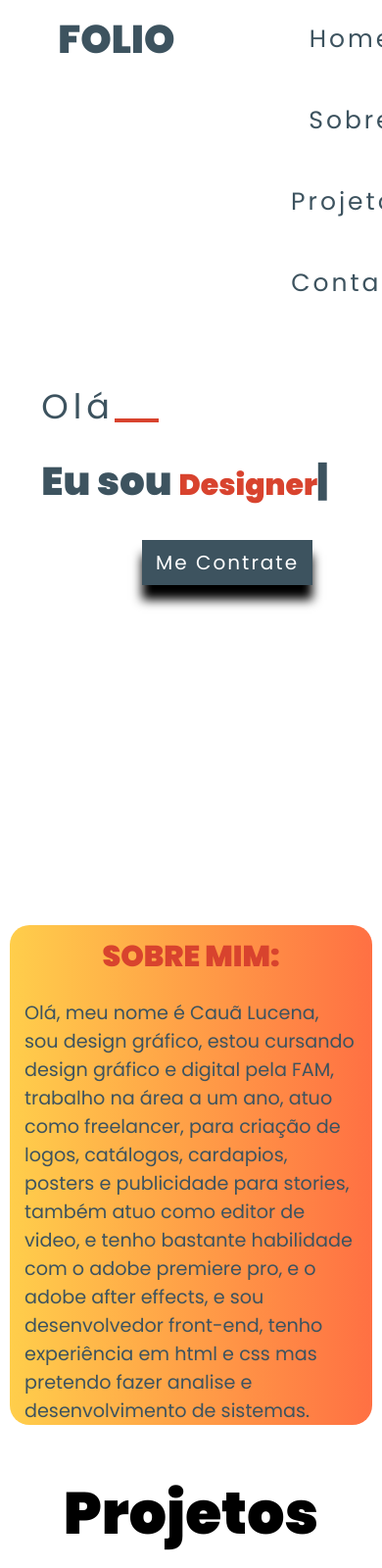
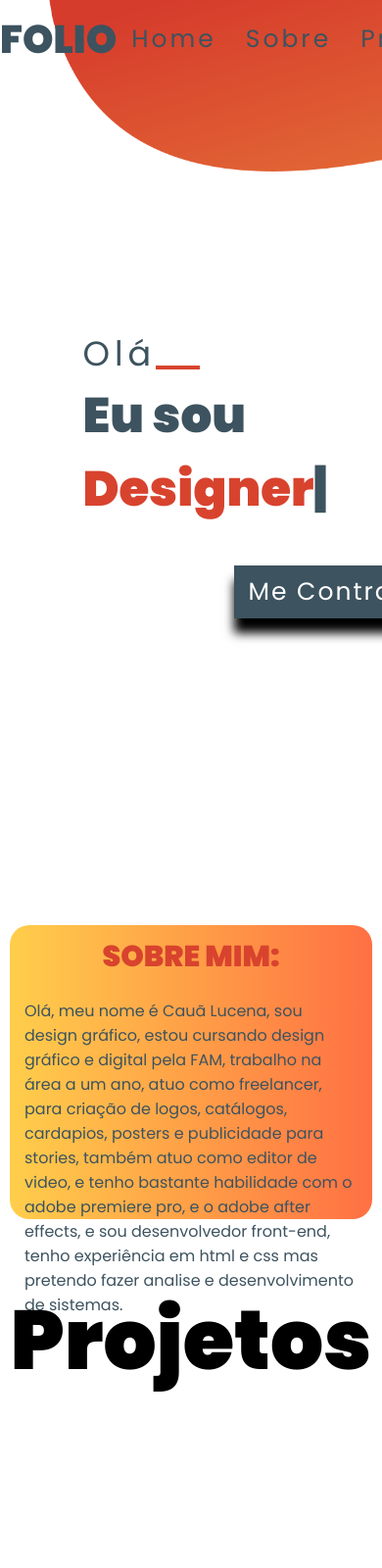
Before and after one commit to Luceunna/caualucena, a plain HTML site: page index.html in a window 390 px wide. Shown: the top 1600 px of the page at 98% size. Drawn offline with nearby package versions, Linux system fonts and the light colour scheme; a script that the page names is missing; files whose address does not match are found by name.

Commit message:
2 commit

```diff
--- a/css/style.css
+++ b/css/style.css
@@ -241,64 +241,8 @@ h3{
     text-transform: uppercase;
   }
   @media only screen and (max-width: 768px) {
-    .container {
-        background-size: auto; /* Adapta o tamanho do plano de fundo */
-    }
-}
-
-/* Restante do seu CSS existente */
-
-/* ... */
-
-/* Adaptações específicas para dispositivos móveis */
-
-@media only screen and (max-width: 768px) {
-    body{
+    body {
         overflow-x: scroll;
-    }
-    .nav {
-        flex-direction: column;
-        align-items: center;
-        height: auto;
-    }
-
-    .navItems {
-        margin-top: 0px;
-    }
-
-    .navItems li {
-        margin: 0px 0;
-    }
-
-    .links {
-        margin-top: 20px;
-    }
-
-    .wrapper {
-        padding: 0 5%;
-    }
-
-    .cols {
-        width: 100%;
-    }
-
-    .imgbox {
-        width: 100%;
-        left: 0;
-    }
-
-    .btns {
-        width: 100%;
-        left: 0;
-    }
-
-    .button {
-        font-size: 20px;
-        margin: 20px 5px;
-    }
-
-    .partedois {
-        height: auto;
     }
 
     .sobre {
@@ -307,83 +251,7 @@ h3{
     }
 
     .sobremim {
-        font-size: 120%;
+        font-size: 100%;
         margin: 15px;
     }
-
-    .pj {
-        font-size: 60px;
-        padding-top: 30px;
-    }
-
-    .circle img {
-        width: 150px;
-        height: 150px;
-    }
-
-    footer {
-        padding: 10px;
-    }
-
-    footer p {
-        font-size: 30px;
-    }
 }
-@media only screen and (max-width: 768px) {
-    .nav {
-        flex-direction: column;
-        align-items: center;
-        height: auto;
-    }
-
-    .navItems {
-        margin-top: 0px;
-        display: flex;
-        flex-direction: column;
-        align-items: center;
-    }
-
-    .navItems li {
-        margin: 0px 0;
-    }
-
-    .links {
-        margin-top: 0px;
-        display: flex;
-        justify-content: center;
-    }
-}
-@media only screen and (max-width: 768px) {
-    .cols {
-        width: 100%;
-    }
-
-    .topline {
-        margin-bottom: 20px; /* Ajuste a margem conforme necessário */
-    }
-
-    h1 {
-        font-size: 40px; /* Ajuste o tamanho da fonte conforme necessário */
-        margin-top: 10px; /* Ajuste a margem conforme necessário */
-    }
-
-    .multiText {
-        font-size: 30px; /* Ajuste o tamanho da fonte conforme necessário */
-    }
-
-    p {
-        font-size: 1em; /* Ajuste o tamanho da fonte conforme necessário */
-        margin-top: 10px; /* Ajuste a margem conforme necessário */
-    }
-
-    .btns {
-        width: 100%;
-        left: 0;
-        text-align: center;
-    }
-
-    .button {
-        font-size: 20px;
-        margin: 20px 5px;
-    }
-}
```
